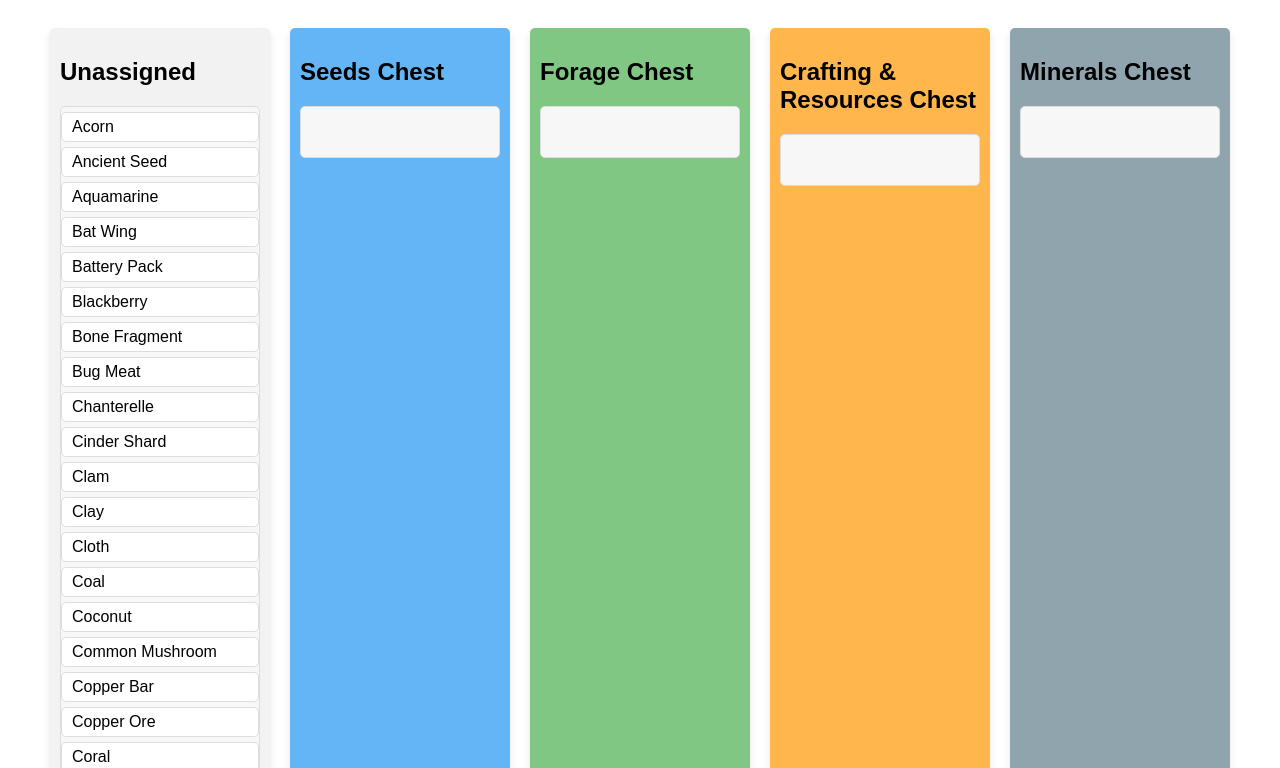
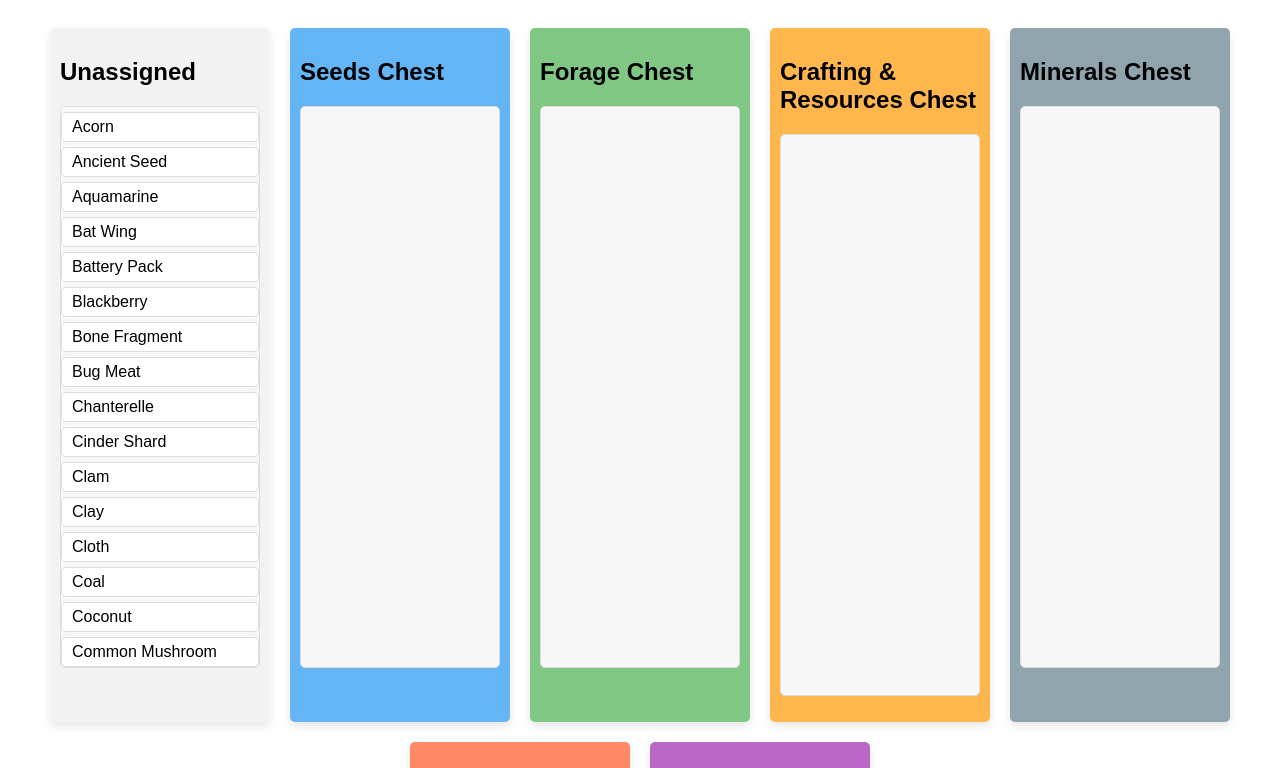
Before and after one commit to sdinukad/StardewChestCategories, a plain HTML site: page index.html in a window 1280 px wide. Shown: the top 768 px of the page. Drawn offline with nearby package versions, Linux system fonts and the light colour scheme.

Commit message:
Add files via upload

```diff
--- a/styles.css
+++ b/styles.css
@@ -16,6 +16,10 @@ body {
     width: 200px;
     box-shadow: 0 4px 8px rgba(0, 0, 0, 0.1);
   }
+
+  .category .sortable-list {
+    overflow: auto;
+}
 
   #unassigned {
     background-color: #f2f2f2;
@@ -53,6 +57,7 @@ body {
     border-radius: 5px;
     background-color: #f7f7f7;
     margin-top: 10px;
+    height: 70vh;
   }
 
   .connected-sortable li {
```
